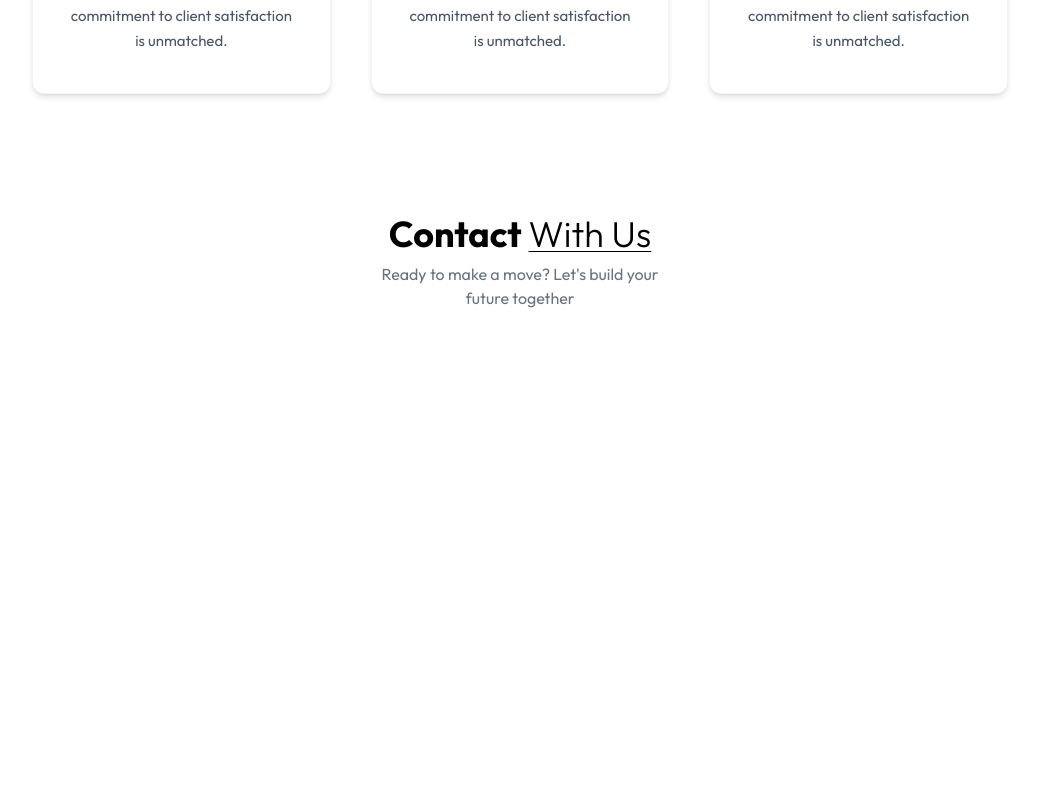
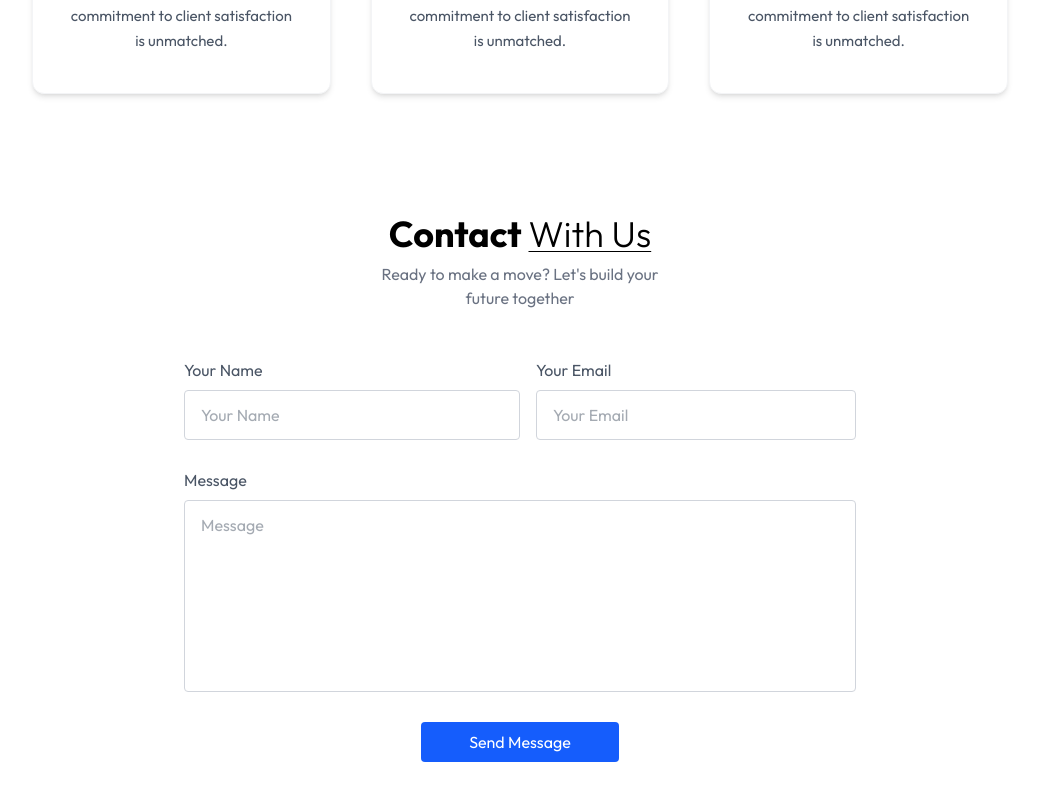
Before and after one commit to Ahmtech611/Real-Estate-App, a React (Vite) app in the folder my-second-react-app/: page / in a window 1280 px wide. Shown: the part 2825-3625 px from the top of the page, without its empty margins (120-1159 px from the left). Before the commit the page ends 3263 px from the top, so only its background shows below. Built offline with nearby package versions, Linux system fonts and the light colour scheme.

Commit message:
Adding contact Us jsx file

```diff
--- a/my-second-react-app/src/Components/ContactInfo.jsx
+++ b/my-second-react-app/src/Components/ContactInfo.jsx
@@ -2,16 +2,47 @@
 
 const ContactInfo = () => {
   return (
-    <div className="text-center p-6 py-20 lg:px-32 overflow:hidden w-full" id="ContactInfo">
-      <h1 className="text-2xl font-bold sm:text-4xl mb-2 text-center">Contact <span
-      className="underline underline-offset-4 decoration-1 font-light">With Us</span></h1>
+    <div className="text-center p-6 py-20 lg:px-32 overflow:hidden
+    w-full" id="Contact Us">
+      <h1 className="text-2xl font-bold sm:text-4xl mb-2 text-center"
+      >Contact <span
+      className="underline underline-offset-4 decoration-1
+      font-light">With Us</span>
+      </h1>
+
       <p className="text-gray-500 text-center mb-12
-      mx-auto max-w-80">Ready to make a move? Let's build your future together</p>
+      mx-auto max-w-80">Ready to make a move? Let's build your future together
+      </p>
 
 
       {/* Form tag :- */}
-      <form action="">
 
+      <form className="max-w-2xl mx-auto text-gray-600 mt-8" action="action.js">
+
+        <div className="flex flex-wrap overflow-hidden">
+          <div className="w-full md:w-1/2 text-left">
+             Your Name
+             <input className="w-full mt-2 mb-1 px-4 py-3 border border-gray-300
+            rounded" name="Name" type="text" placeholder="Your Name"
+            spellCheck="false" required/>
+          </div>
+
+          <div className="w-full md:w-1/2 text-left md:pl-4">
+             Your Email
+             <input className="w-full mt-2 mb-1 px-4 py-3 border border-gray-300
+            rounded" name="Email" type="Email" placeholder="Your Email" required/>
+          </div>
+        </div>
+
+        <div className="my-6 text-left">
+          Message
+          <textarea className="w-full border border-gray-300 px-4 py-3 mt-2 h-48
+          rounded resize-none" placeholder="Message" name="message" spellCheck="false" required>
+
+          </textarea>
+        </div>
+        <button className="px-12 py-2 mb-10 rounded bg-blue-600
+        text-white">Send Message</button>
       </form>
     </div>
   )
--- a/my-second-react-app/src/Components/Header.jsx
+++ b/my-second-react-app/src/Components/Header.jsx
@@ -22,10 +22,10 @@ const Header = () => {
               Projects
             </a>
             <a
-              href='#Contact'
+              href='#Contact Us'
               className='inline-flex items-center justify-center min-h-11 px-5 py-2.5 sm:px-6 sm:py-2 rounded
               bg-blue-500 text-sm sm:text-base whitespace-nowrap shrink-0'
-            id='ContactInfo'>
+            >
               Contact Us
             </a>
           </div>
```
